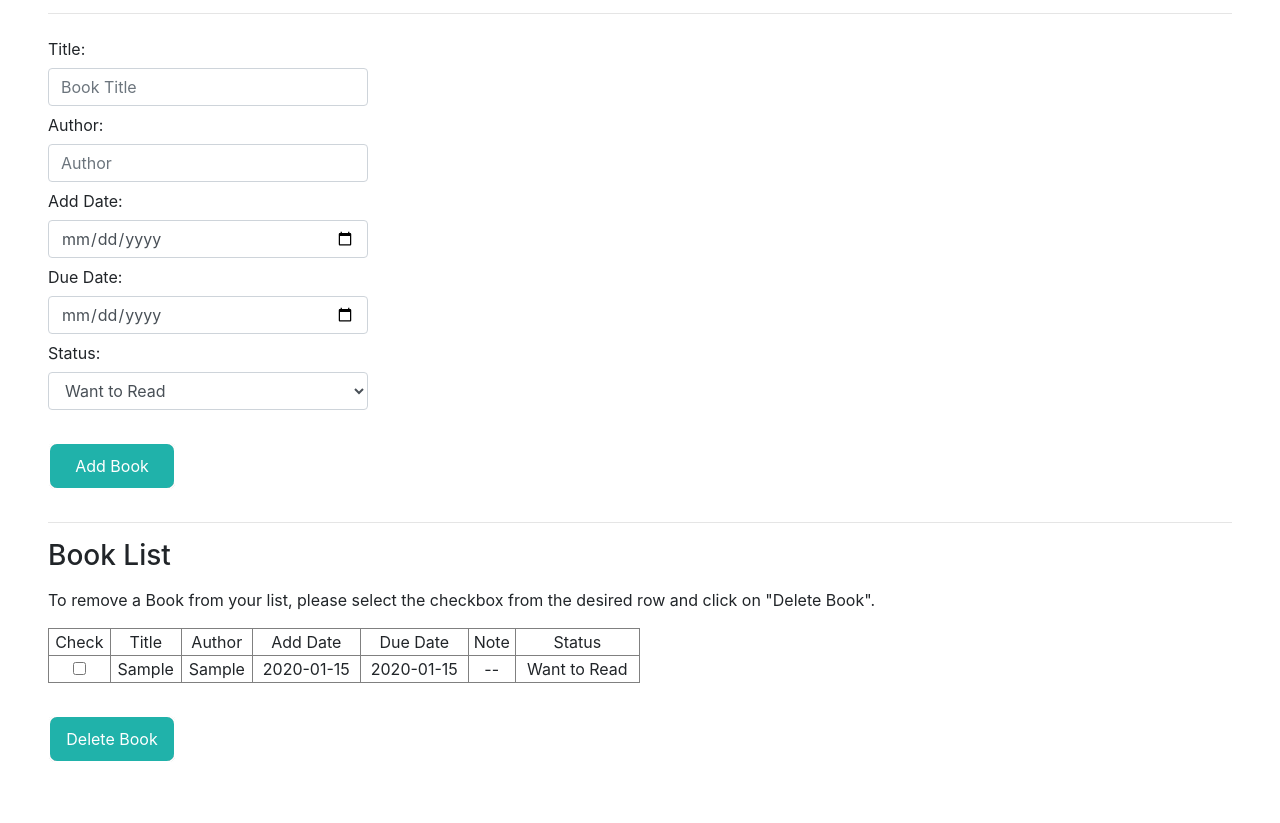
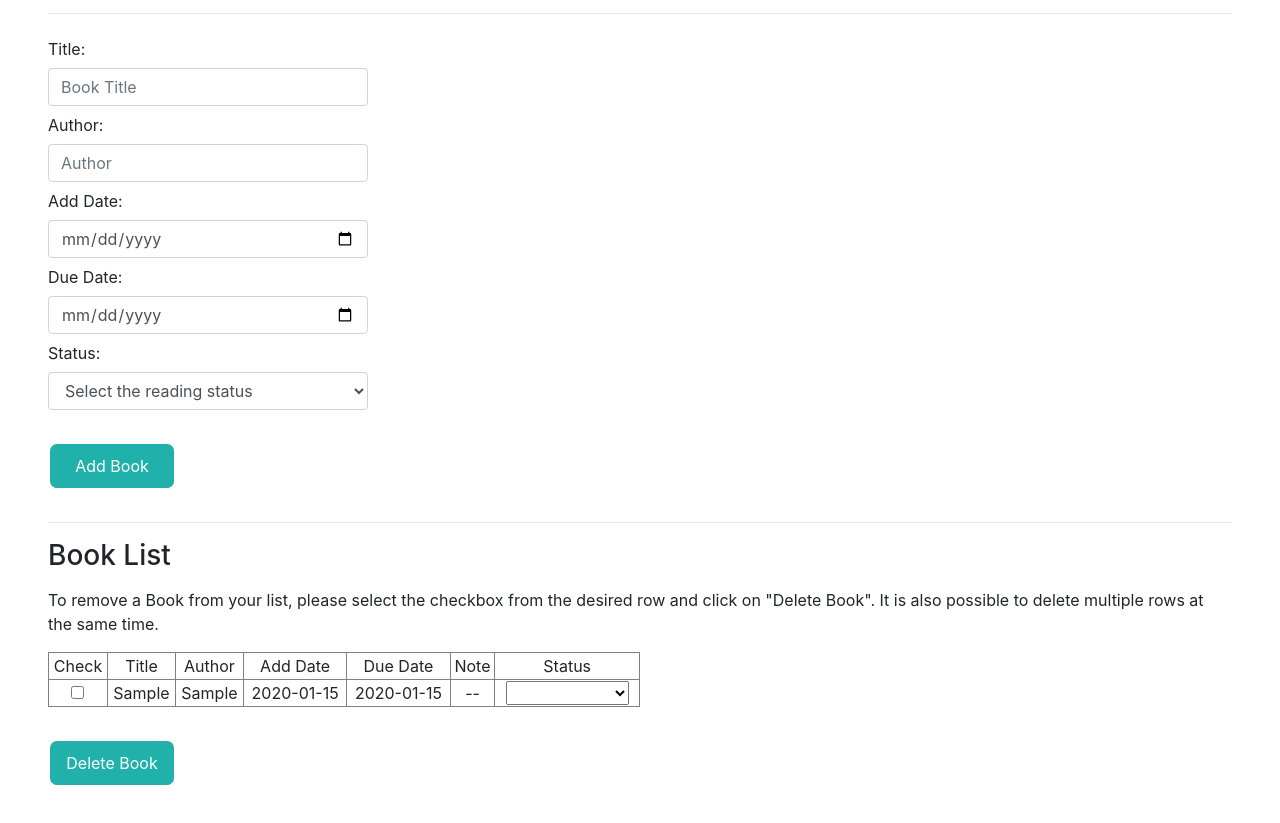
Before and after one commit to CarolEri/book_tracker_carol, a plain HTML site: page index.html in a window 1280 px wide. Both pictures are taken after typing "Sample", "Sample", "2020-01-15", "2020-01-15" into the empty fields and a click on the input "Add Book". Shown: the part 117-940 px from the top of the page. Drawn offline with nearby package versions, Linux system fonts and the light colour scheme.

Commit message:
Adding a status dropdown (edit), removing comments

```diff
--- a/index.html
+++ b/index.html
@@ -28,6 +28,7 @@
                 <input type="date" id ="dueDate" class="form-control" required>
                 <label class="col-form-label">Status:</label>
                 <select name="drop1" id="status" class="form-control">
+                    <option value="" disabled selected>Select the reading status</option>
                     <option value="Want to Read">Want to Read</option>
                     <option value="Reading">Reading</option>
                     <option value="Read">Read</option>
@@ -39,7 +40,7 @@
 
         <hr>
         <h3 class="mb-3">Book List</h3>
-        <p>To remove a Book from your list, please select the checkbox from the desired row and click on "Delete Book".</p>
+        <p>To remove a Book from your list, please select the checkbox from the desired row and click on "Delete Book". It is also possible to delete multiple rows at the same time.</p>
         <div id="rFormat">
         <table id="tableID" border="1px">
             <tr>
--- a/script.js
+++ b/script.js
@@ -1,4 +1,3 @@
-
 var books = [];
 function mainFunction(e) {
     //to stop form from resubmitting
@@ -15,15 +14,9 @@ function mainFunction(e) {
 
     books.push(book);
 
-    //checking our array
-    //var myJSON = JSON.stringify(books);
-
     document.forms[0].reset();
 
-    //display in Final Obejct div
-    //document.getElementById("fObject").innerHTML = myJSON;
-
-    //display elements on table
+    //displaying elements on table
     var p = books[books.length-1]; //last item in the array
     var table = document.getElementById("tableID");
     var rowCount = table.rows.length;
@@ -43,9 +36,29 @@ function mainFunction(e) {
     cell5.innerHTML += p.dueDate;
     var cell6 = row.insertCell(5);
     cell6.innerHTML += p.note;
+    var values = ["Want to Read", "Read", "Reading"];
+
+    var select = document.createElement("select");
+    select.name = "status";
+
+    for (const val of values) {
+        var option = document.createElement("option");
+        option.value = val;
+        option.text = val.charAt(0).toUpperCase() + val.slice(1);
+        select.appendChild(option);
+    }
+
+    var label = document.createElement("label");
+    label.htmlFor = "status";
+
     var cell7 = row.insertCell(6);
-    cell7.innerHTML += p.status;
+    for (var i=0; i<books.length; i++) {
+        if (books[i].status == p.status) {
+            select.value = books[i].status;
+        }
+    }
 
+    cell7.appendChild(select);
 }
 
 function reportNote(status) {
```
